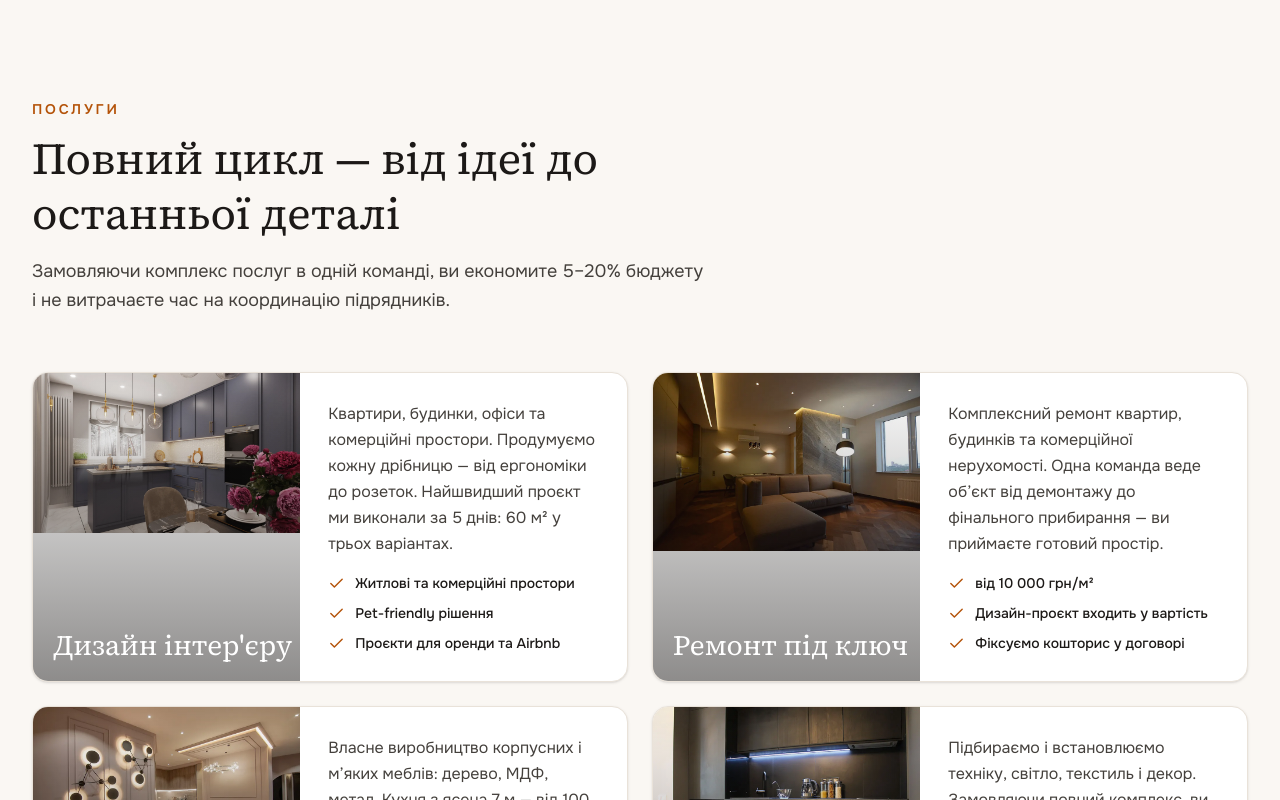
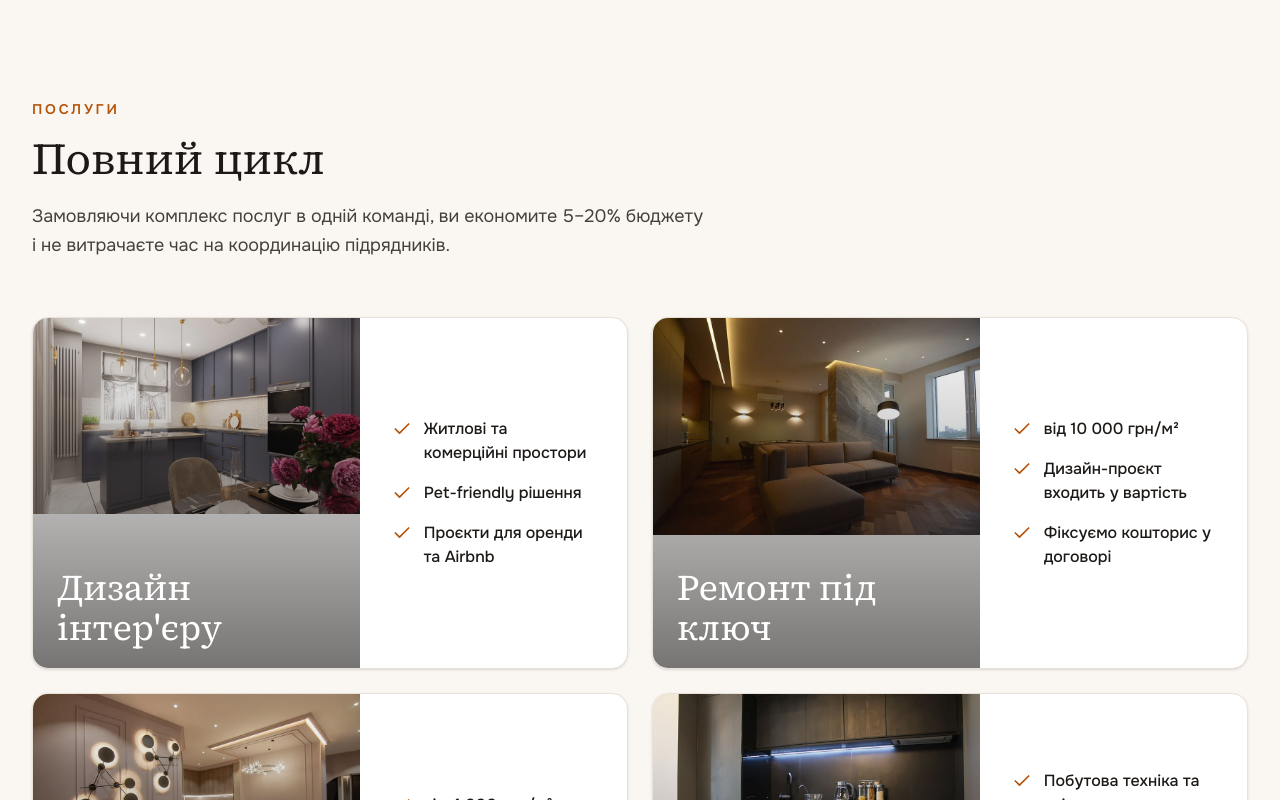
Before and after one commit to DmytroKostiuk123/apro-website, a React (Vite) app: page / in a window 1280 px wide. Shown: the part 840-1640 px from the top of the page. Built offline with nearby package versions, Linux system fonts and the light colour scheme.

Commit message:
Services: shorter heading, larger images, bullets only
Co-Authored-By: Claude Fable 5 <noreply@anthropic.com>

```diff
--- a/src/components/Services.jsx
+++ b/src/components/Services.jsx
@@ -23,9 +23,9 @@ export default function Services() {
             whileInView={{ opacity: 1, y: 0 }}
             viewport={{ once: true, margin: '-60px' }}
             transition={{ duration: 0.7, delay: (index % 2) * 0.12, ease: [0.21, 0.47, 0.32, 0.98] }}
-            className="group relative flex flex-col overflow-hidden rounded-2xl border border-line bg-white shadow-sm transition-shadow duration-300 hover:shadow-xl hover:shadow-ink/10 xl:flex-row"
+            className="group relative flex flex-col overflow-hidden rounded-2xl border border-line bg-white shadow-sm transition-shadow duration-300 hover:shadow-xl hover:shadow-ink/10 xl:min-h-[22rem] xl:flex-row"
           >
-            <div className="relative h-56 overflow-hidden sm:h-64 xl:h-auto xl:w-[45%] xl:shrink-0">
+            <div className="relative h-72 overflow-hidden sm:h-80 xl:h-auto xl:w-[55%] xl:shrink-0">
               <SkeletonImage
                 src={service.image}
                 alt={service.title}
@@ -33,17 +33,16 @@ export default function Services() {
                 className="absolute inset-0"
                 imgClassName="group-hover:scale-105"
               />
-              <div className="absolute inset-0 bg-gradient-to-t from-ink/50 to-transparent" />
-              <h3 className="absolute bottom-4 left-5 font-display text-2xl text-white sm:text-[1.75rem]">
+              <div className="absolute inset-0 bg-gradient-to-t from-ink/60 to-transparent" />
+              <h3 className="absolute bottom-5 left-6 right-6 font-display text-3xl text-white sm:text-4xl">
                 {service.title}
               </h3>
             </div>
-            <div className="flex flex-1 flex-col gap-4 p-6 sm:p-7">
-              <p className="leading-relaxed text-ink-soft">{service.description}</p>
-              <ul className="mt-auto space-y-2.5">
+            <div className="flex flex-1 flex-col justify-center p-6 sm:p-8">
+              <ul className="space-y-4">
                 {service.features.map((feature) => (
-                  <li key={feature} className="flex items-start gap-2.5 text-sm font-medium text-ink">
-                    <Check size={17} className="mt-0.5 shrink-0 text-gold" aria-hidden="true" />
+                  <li key={feature} className="flex items-start gap-3 text-base font-medium text-ink">
+                    <Check size={20} className="mt-0.5 shrink-0 text-gold" aria-hidden="true" />
                     {feature}
                   </li>
                 ))}
--- a/src/i18n/en.js
+++ b/src/i18n/en.js
@@ -26,7 +26,7 @@ export default {
   ],
   services: {
     eyebrow: 'Services',
-    title: 'Full cycle — from idea to the last detail',
+    title: 'Full cycle',
     description:
       'Ordering the full package from one team saves you 5–20% of the budget and all the time you would spend coordinating contractors.',
     items: [
--- a/src/i18n/ru.js
+++ b/src/i18n/ru.js
@@ -26,7 +26,7 @@ export default {
   ],
   services: {
     eyebrow: 'Услуги',
-    title: 'Полный цикл — от идеи до последней детали',
+    title: 'Полный цикл',
     description:
       'Заказывая комплекс услуг в одной команде, вы экономите 5–20% бюджета и не тратите время на координацию подрядчиков.',
     items: [
--- a/src/i18n/ua.js
+++ b/src/i18n/ua.js
@@ -26,7 +26,7 @@ export default {
   ],
   services: {
     eyebrow: 'Послуги',
-    title: 'Повний цикл — від ідеї до останньої деталі',
+    title: 'Повний цикл',
     description:
       'Замовляючи комплекс послуг в одній команді, ви економите 5–20% бюджету і не витрачаєте час на координацію підрядників.',
     items: [
```
